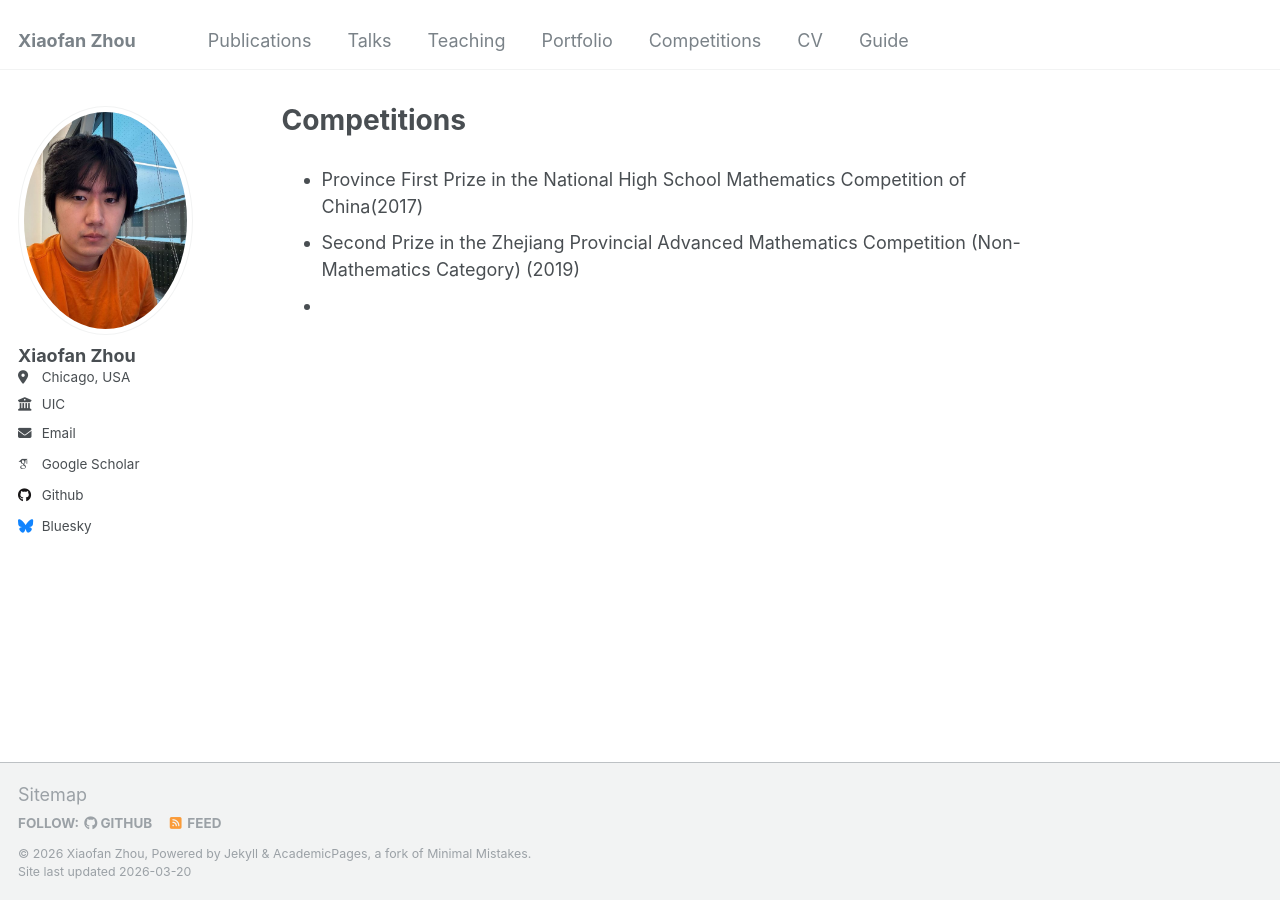
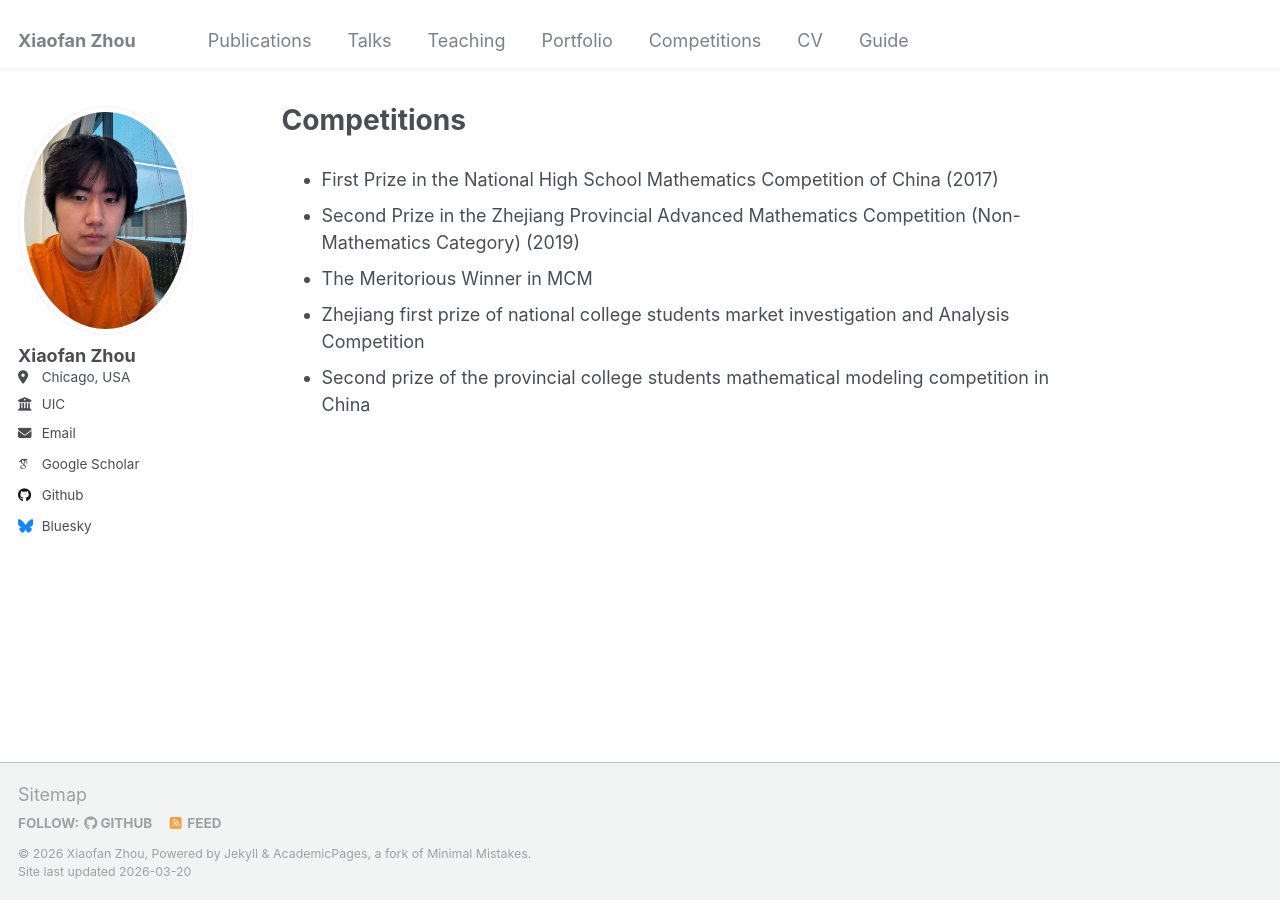
Before and after one commit to AlearZhou/AlearZhou.github.io, a Jekyll site: the page built from _pages/competitions.md, in a window 1280 px wide. Built offline with Jekyll 4.4.1, drawn with Linux system fonts in a browser that asks for light colours; some web fonts are replaced.

Commit message:
Update competitions.md

```diff
--- a/_pages/competitions.md
+++ b/_pages/competitions.md
@@ -5,6 +5,8 @@ permalink: /competitions/
 author_profile: true
 ---
 
-- Province First Prize in the National High School Mathematics Competition of China(2017)
+- First Prize in the National High School Mathematics Competition of China (2017)
 - Second Prize in the Zhejiang Provincial Advanced Mathematics Competition (Non-Mathematics Category) (2019)
--
+- The Meritorious Winner in MCM
+- Zhejiang first prize of national college students market investigation and Analysis Competition
+- Second prize of the provincial college students mathematical modeling competition in China
```
